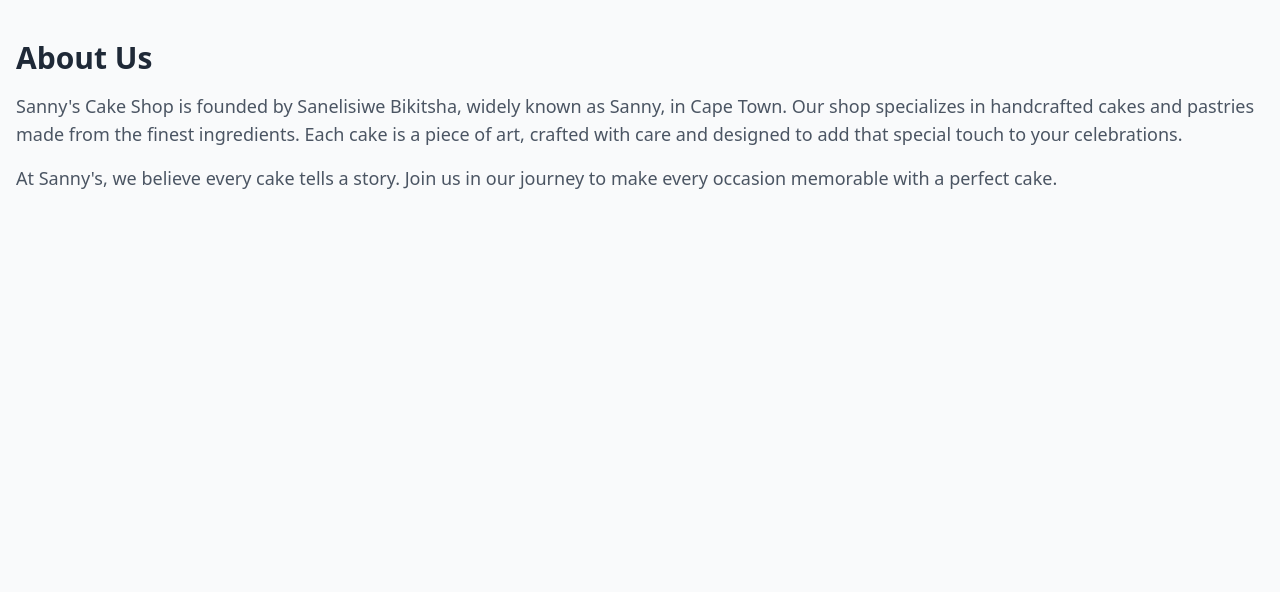
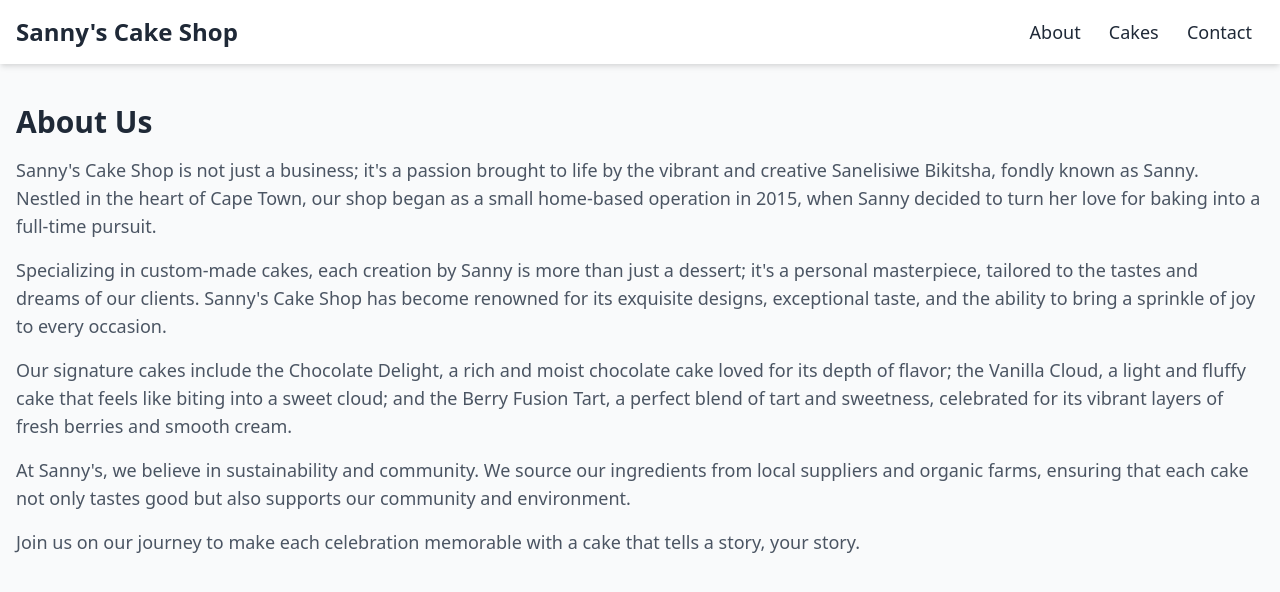
Before and after one commit to I-reall/Flask-tutorial, a Flask app: page /about in a window 1280 px wide. Shown: the top 592 px of the page. Run offline with Flask 3, Linux system fonts and the light colour scheme.

Commit message:
improved the nav-bar

```diff
--- a/templates/about.html
+++ b/templates/about.html
@@ -5,16 +5,38 @@
     <meta http-equiv="X-UA-Compatible" content="IE=edge">
     <meta name="viewport" content="width=device-width, initial-scale=1.0">
     <title>About Sanny's Cake Shop</title>
+    <!-- Include Tailwind CSS -->
     <link href="https://cdn.jsdelivr.net/npm/tailwindcss@2.2.19/dist/tailwind.min.css" rel="stylesheet">
 </head>
 <body class="bg-gray-50">
+    <div class="bg-white shadow-md">
+        <div class="container mx-auto px-4">
+            <nav class="flex justify-between items-center py-4">
+                <a href="/" class="text-2xl font-bold text-gray-800">Sanny's Cake Shop</a>
+                <div>
+                    <a href="/about" class="text-lg px-3 py-2 text-gray-800 hover:text-gray-600">About</a>
+                    <a href="/cakes" class="text-lg px-3 py-2 text-gray-800 hover:text-gray-600">Cakes</a>
+                    <a href="/contact" class="text-lg px-3 py-2 text-gray-800 hover:text-gray-600">Contact</a>
+                </div>
+            </nav>
+        </div>
+    </div>
     <div class="container mx-auto p-4">
         <h1 class="text-3xl font-bold text-gray-800 mt-6 mb-4">About Us</h1>
         <p class="text-gray-600 text-lg">
-            Sanny's Cake Shop is founded by Sanelisiwe Bikitsha, widely known as Sanny, in Cape Town. Our shop specializes in handcrafted cakes and pastries made from the finest ingredients. Each cake is a piece of art, crafted with care and designed to add that special touch to your celebrations.
+            Sanny's Cake Shop is not just a business; it's a passion brought to life by the vibrant and creative Sanelisiwe Bikitsha, fondly known as Sanny. Nestled in the heart of Cape Town, our shop began as a small home-based operation in 2015, when Sanny decided to turn her love for baking into a full-time pursuit.
         </p>
         <p class="mt-4 text-gray-600 text-lg">
-            At Sanny's, we believe every cake tells a story. Join us in our journey to make every occasion memorable with a perfect cake.
+            Specializing in custom-made cakes, each creation by Sanny is more than just a dessert; it's a personal masterpiece, tailored to the tastes and dreams of our clients. Sanny's Cake Shop has become renowned for its exquisite designs, exceptional taste, and the ability to bring a sprinkle of joy to every occasion.
+        </p>
+        <p class="mt-4 text-gray-600 text-lg">
+            Our signature cakes include the Chocolate Delight, a rich and moist chocolate cake loved for its depth of flavor; the Vanilla Cloud, a light and fluffy cake that feels like biting into a sweet cloud; and the Berry Fusion Tart, a perfect blend of tart and sweetness, celebrated for its vibrant layers of fresh berries and smooth cream.
+        </p>
+        <p class="mt-4 text-gray-600 text-lg">
+            At Sanny's, we believe in sustainability and community. We source our ingredients from local suppliers and organic farms, ensuring that each cake not only tastes good but also supports our community and environment.
+        </p>
+        <p class="mt-4 text-gray-600 text-lg">
+            Join us on our journey to make each celebration memorable with a cake that tells a story, your story.
         </p>
     </div>
 </body>
```
Also changed, not shown: templates/cakes.html (+12 -0 lines), templates/contact.html (+13 -0 lines), templates/home.html (line endings or trailing spaces).
